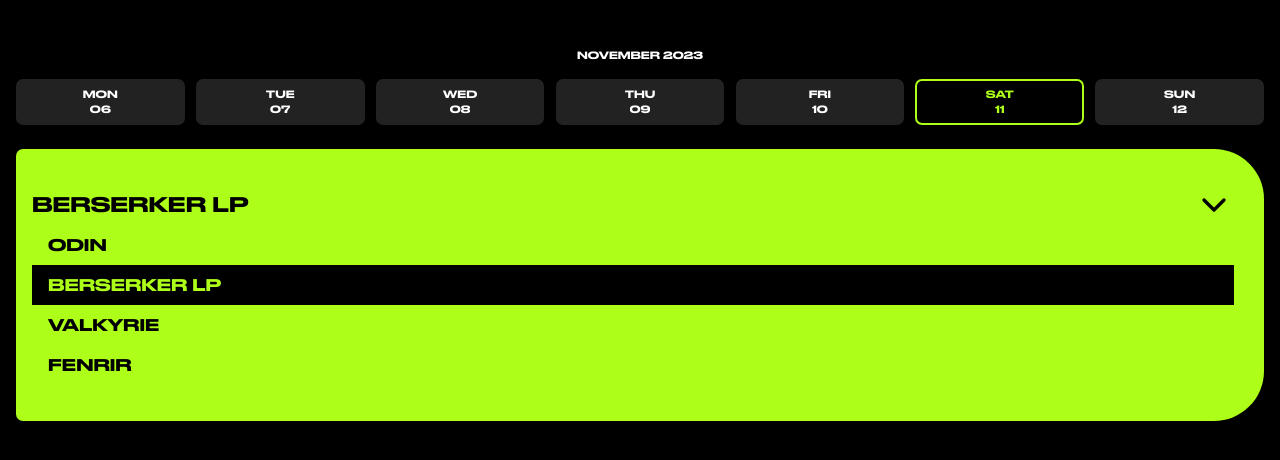
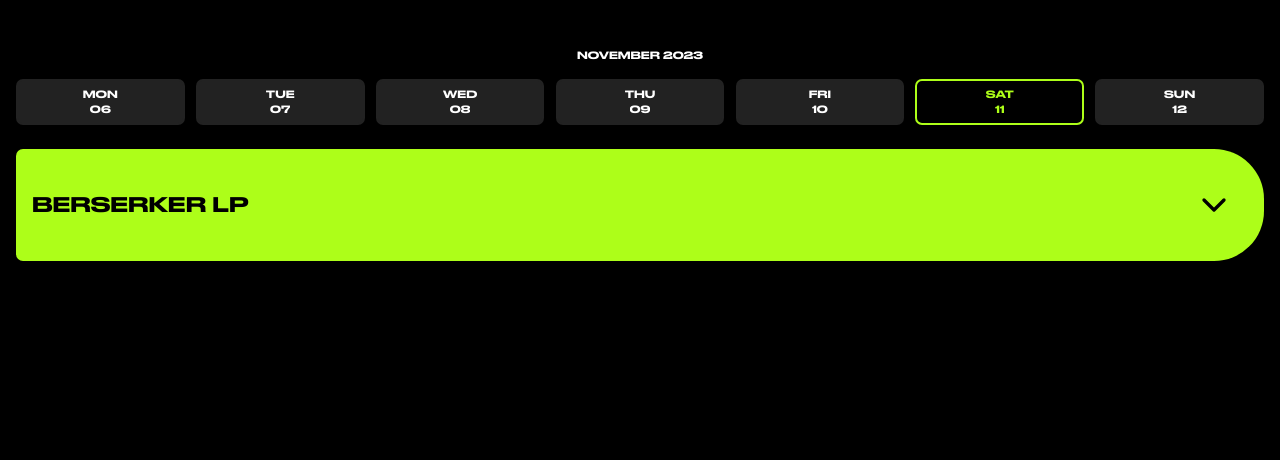
Before and after one commit to t-monaco/berserker-app, a Next.js app: page / in a window 1280 px wide. Shown: the top 460 px of the page. Built offline with nearby package versions, Linux system fonts and the light colour scheme.

Commit message:
Select UI

```diff
--- a/app/components/ProgramSelector/ProgramSelector.styled.tsx
+++ b/app/components/ProgramSelector/ProgramSelector.styled.tsx
@@ -6,7 +6,9 @@ export const ProgramSelectWrapper = styled.div<object>`
   color: var(--secondary-font-color);
   padding: 36px 30px 36px 16px;
   border-radius: 7px 50px 50px 7px;
-  align-items: center;
+  align-items: stretch;
+  display: flex;
+  flex-direction: column;
 `;
 
 export const SelectedProgramWrapper = styled.div<object>`
@@ -21,19 +23,29 @@ export const SelectedProgramWrapper = styled.div<object>`
 
   .select-arrow {
     font-size: 2.5rem;
+
+    &.open {
+      transform: rotate(180deg);
+    }
   }
 `;
 
 export const ProgramsList = styled.ul<object>`
-  display: flex;
-  flex-direction: column;
+  display: none;
+  transform: scaleY(0);
+  transition: all 0.5s ease;
+  transform-origin: top;
 
-  li {
-    padding: 0.5rem 1rem;
-  }
-
-  .selected {
-    background-color: var(--primary-background-color);
-    color: var(--primary-color);
+  &.open {
+    flex-direction: column;
+    transform: scaleY(1);
+    display: flex;
   }
 `;
+
+export const ProgramItem = styled.li<{ selected: boolean }>`
+  padding: 0.5rem 1rem;
+  background-color: ${({ selected }) =>
+    selected ? 'var(--primary-background-color)' : ''};
+  color: ${({ selected }) => (selected ? 'var(--primary-color)' : '')};
+`;
--- a/app/components/ProgramSelector/ProgramSeletor.tsx
+++ b/app/components/ProgramSelector/ProgramSeletor.tsx
@@ -1,19 +1,41 @@
-type ProgramSelectorProps = object;
+'use client';
+
 import { FiChevronDown } from 'react-icons/fi';
 import * as Styled from './ProgramSelector.styled';
+import { useState } from 'react';
+
+type ProgramSelectorProps = object;
+
+const PROGRAM_LIST = ['ODIN', 'BERSERKER LP', 'VALKYRIE', 'FENRIR'];
 
 const ProgramSelector: React.FC<ProgramSelectorProps> = () => {
+  const [showList, setShowList] = useState(false);
+  const [selectedProgram, SetSelectedProgram] = useState('BERSERKER LP');
+
+  const handleOnClick = (programName: string) => {
+    SetSelectedProgram(programName);
+    setShowList(false);
+  };
+
   return (
     <Styled.ProgramSelectWrapper>
       <Styled.SelectedProgramWrapper>
-        <h1 className="selected-program">BERSERKER LP</h1>
-        <FiChevronDown className="select-arrow" />
+        <h1 className="selected-program">{selectedProgram}</h1>
+        <FiChevronDown
+          className={`select-arrow ${showList ? 'open' : ''}`}
+          onClick={() => setShowList(!showList)}
+        />
       </Styled.SelectedProgramWrapper>
-      <Styled.ProgramsList>
-        <li>ODIN</li>
-        <li className={'selected'}>BERSERKER LP</li>
-        <li>VALKYRIE</li>
-        <li>FENRIR</li>
+      <Styled.ProgramsList className={showList ? 'open' : ''}>
+        {PROGRAM_LIST.map((programName, idx) => (
+          <Styled.ProgramItem
+            key={idx}
+            selected={programName === selectedProgram}
+            onClick={() => handleOnClick(programName)}
+          >
+            {programName}
+          </Styled.ProgramItem>
+        ))}
       </Styled.ProgramsList>
     </Styled.ProgramSelectWrapper>
   );
```
